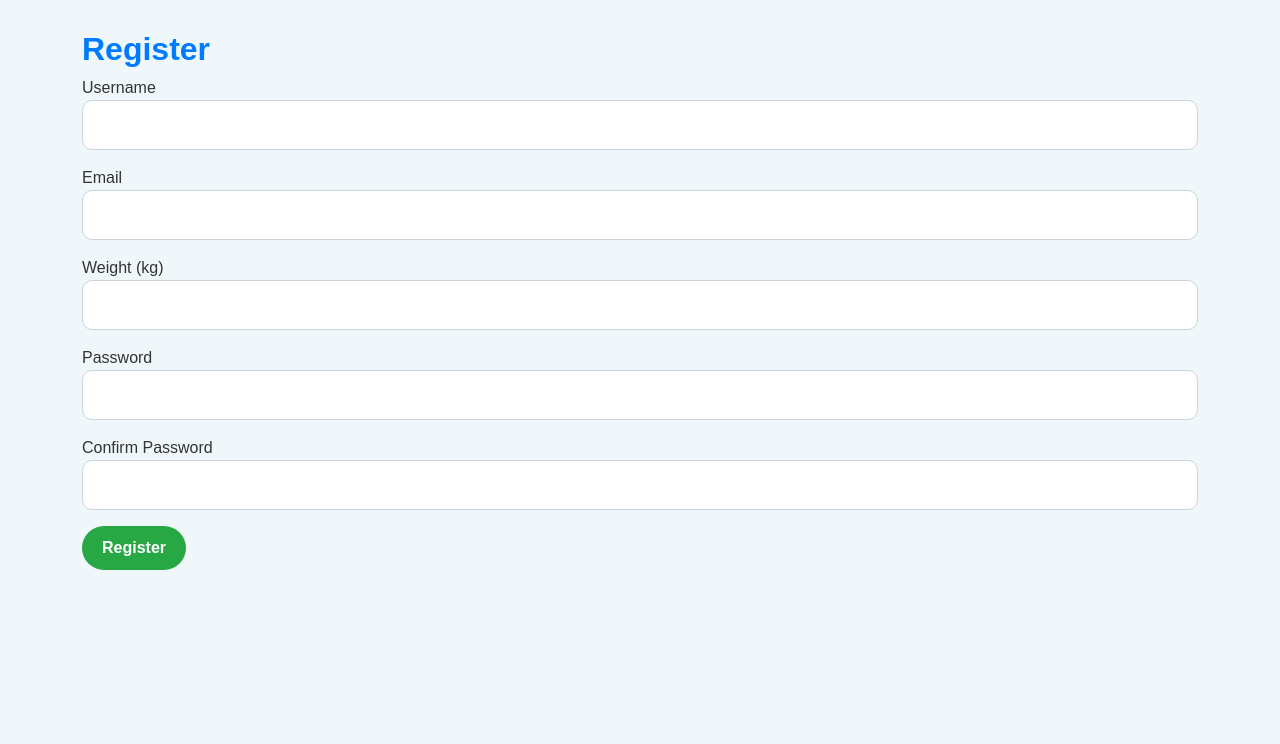
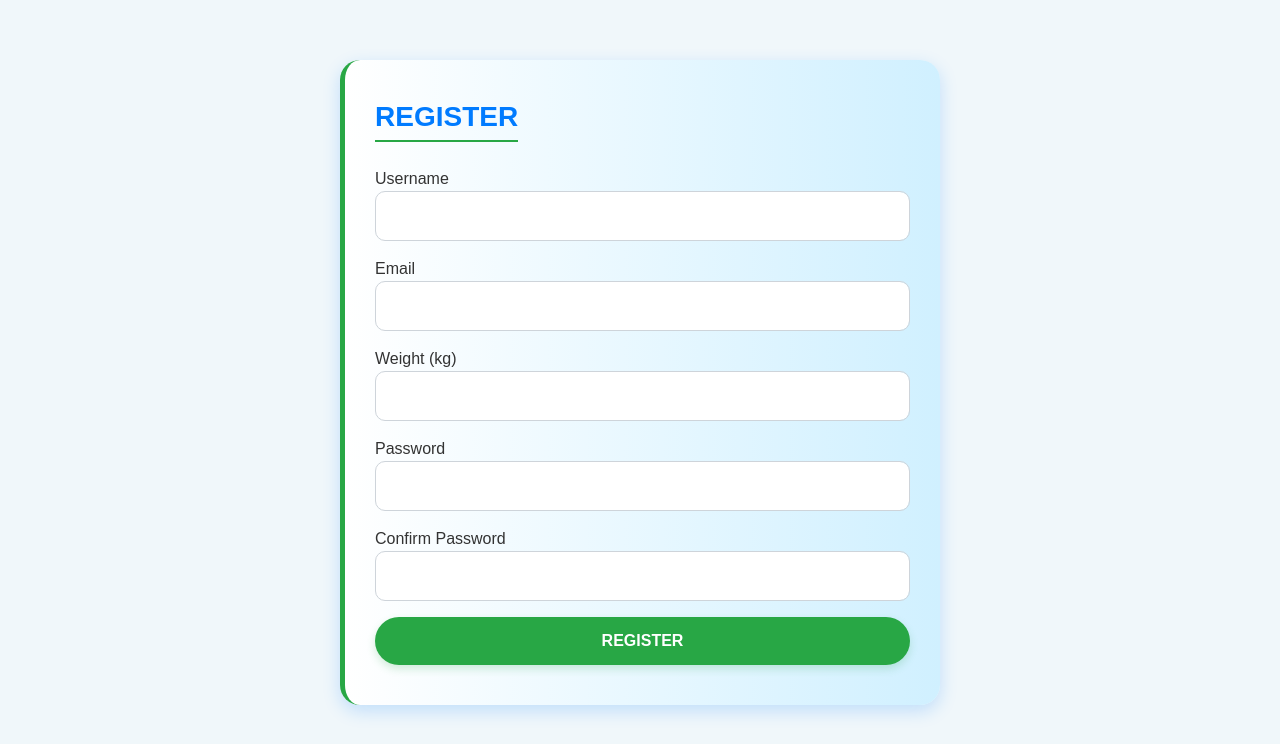
Before and after one commit to jordanrigden/agile-web-project, a Flask app: page /register in a window 1280 px wide. Shown: the part 56-800 px from the top of the page. Run offline with Flask 3, Linux system fonts and the light colour scheme.

Commit message:
Update register page layout and styling

```diff
--- a/static/css/style.css
+++ b/static/css/style.css
@@ -231,3 +231,52 @@ a:hover {
     font-size: 16px;
     padding: 12px;
 }
+
+/* ==== REGISTER SPORT STYLE ==== */
+.register-section {
+    background: linear-gradient(to right, #ffffff, #d0f0ff);
+    padding: 40px 30px;
+    border-radius: 20px;
+    border-left: 5px solid #28a745;
+    box-shadow: 0 6px 18px rgba(0, 123, 255, 0.2);
+    margin-top: 60px;
+    animation: fadeInUp 0.8s ease-out;
+    max-width: 600px;
+    margin-left: auto;
+    margin-right: auto;
+}
+
+.register-section h2 {
+    font-size: 28px;
+    font-weight: 800;
+    text-transform: uppercase;
+    color: #007bff;
+    margin-bottom: 25px;
+    text-align: center;
+    border-bottom: 2px solid #28a745;
+    display: inline-block;
+    padding-bottom: 6px;
+}
+
+
+@keyframes fadeInUp {
+    0% {
+        opacity: 0;
+        transform: translateY(40px);
+    }
+    100% {
+        opacity: 1;
+        transform: translateY(0);
+    }
+}
+
+
+.fade-in {
+    animation: fadeInUp 0.8s ease-in-out;
+}
+
+
+.btn-primary:hover {
+    transform: scale(1.05);
+    transition: all 0.3s ease;
+}
--- a/templates/register.html
+++ b/templates/register.html
@@ -1,5 +1,6 @@
 {% extends 'base.html' %}
 {% block content %}
+<div class="container register-section fade-in">
     <h2>Register</h2>
     <form method="POST">
         {{ form.hidden_tag() }}
@@ -8,6 +9,7 @@
         <div class="mb-3">{{ form.weight.label }} {{ form.weight(class="form-control") }}</div>
         <div class="mb-3">{{ form.password.label }} {{ form.password(class="form-control") }}</div>
         <div class="mb-3">{{ form.confirm_password.label }} {{ form.confirm_password(class="form-control") }}</div>
-    {{ form.submit(class="btn btn-primary") }}
+        {{ form.submit(class="btn btn-primary btn-block") }}
     </form>
+</div>
 {% endblock %}
```
Lines whose indentation alone changed are shown as unchanged.
